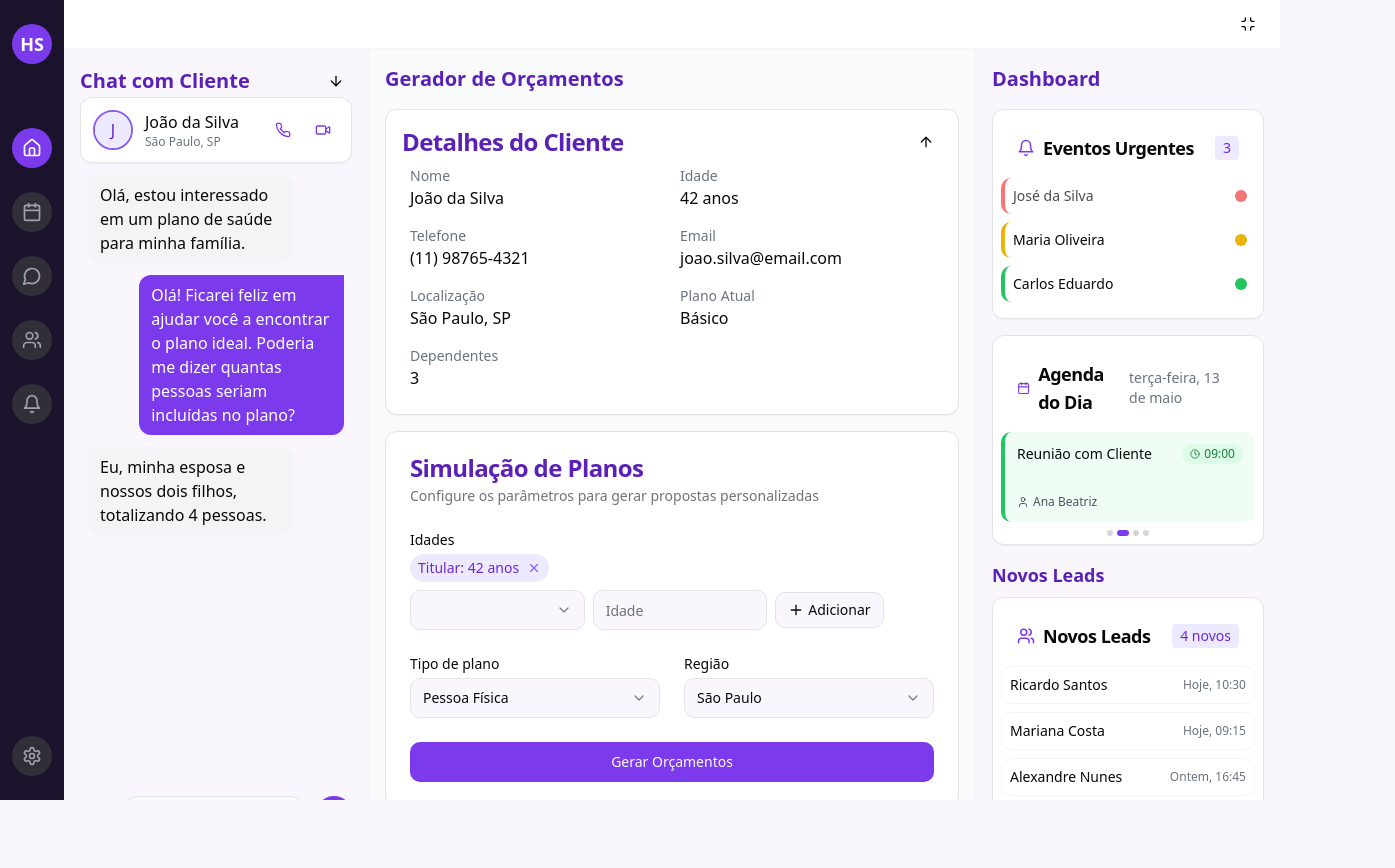
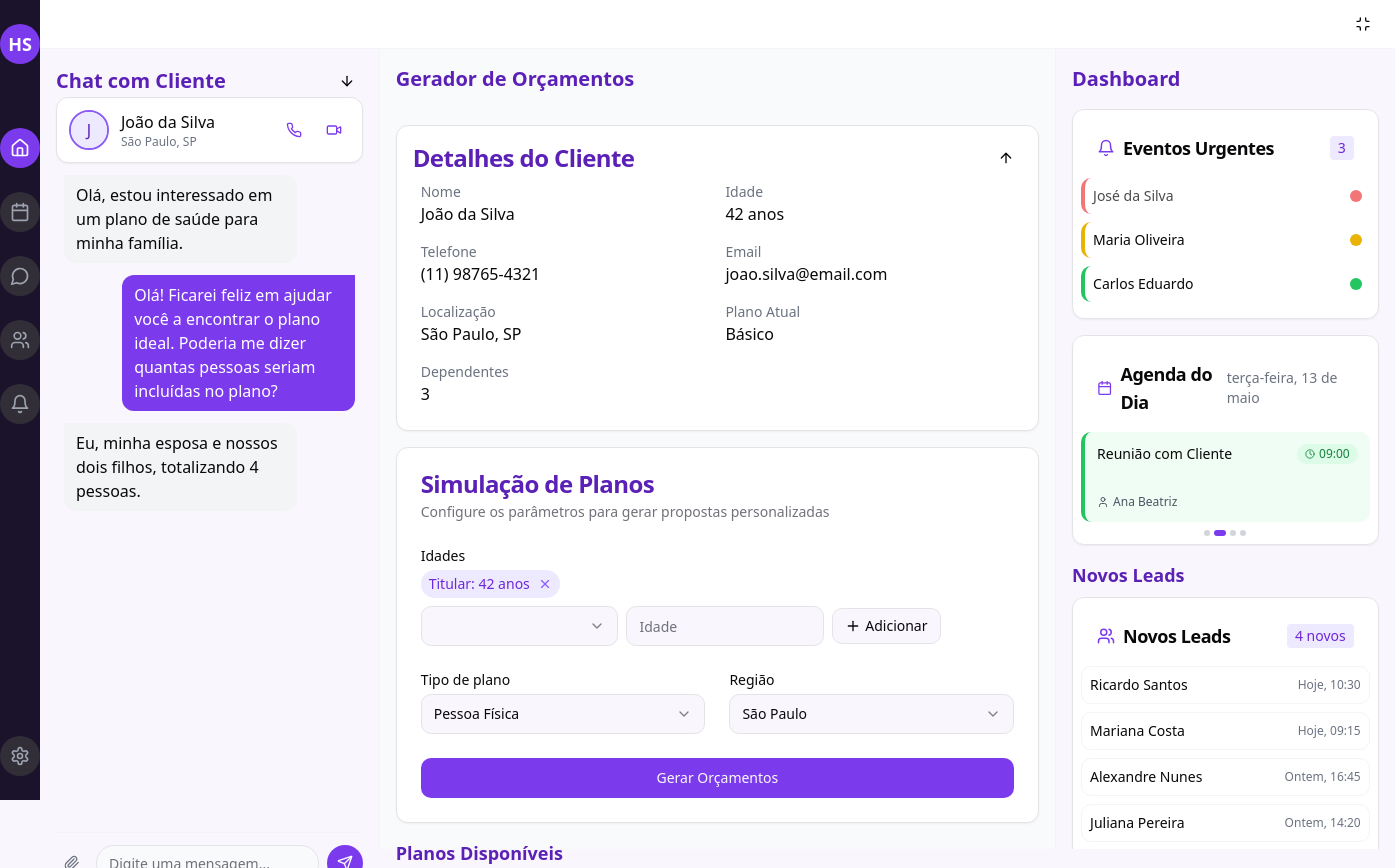
Before and after one commit to vifmaciel/health-advisor-connect, a React (Vite) app: page / in a window 1280 px wide. Shown: the top 868 px of the page, 1395 px wide, since content can reach past the window. Before the commit the page ends 800 px from the top, so only its background shows below. Built offline with nearby package versions, Linux system fonts and the light colour scheme.

Commit message:
Fix: Page not rendering and scrolling
The page was not rendering correctly and was not scrollable. This commit addresses the issue.

```diff
--- a/src/components/quotation/QuotationGenerator.tsx
+++ b/src/components/quotation/QuotationGenerator.tsx
@@ -1,4 +1,3 @@
-
 import React, { useState } from 'react';
 import { Card, CardHeader, CardTitle, CardDescription, CardContent, CardFooter } from '@/components/ui/card';
 import { Button } from '@/components/ui/button';
@@ -8,6 +7,7 @@ import { Input } from '@/components/ui/input';
 import { Check, Plus, Send, MessageSquare, ArrowDown, ArrowUp, X } from 'lucide-react';
 import { cn } from '@/lib/utils';
 import { Collapsible, CollapsibleContent, CollapsibleTrigger } from '@/components/ui/collapsible';
+import { ScrollArea } from '@/components/ui/scroll-area';
 import { QuotationData } from '../chat/ChatInterface';
 
 interface ClientInfo {
@@ -177,7 +177,8 @@ const QuotationGenerator: React.FC<QuotationGeneratorProps> = ({ clientInfo }) =
   };
 
   return (
-    <div className="h-full flex flex-col space-y-4 overflow-hidden">
+    <ScrollArea className="h-full">
+      <div className="p-4 space-y-4">
         {/* Client Info Section */}
         <Collapsible open={isDetailsOpen} onOpenChange={setIsDetailsOpen}>
           <Card>
@@ -343,10 +344,10 @@ const QuotationGenerator: React.FC<QuotationGeneratorProps> = ({ clientInfo }) =
         </Card>
 
         {/* Generated Plans Section */}
-      <div className="flex-1 flex flex-col min-h-0">
-        <h3 className="text-lg font-semibold mb-3 text-health-800">Planos Disponíveis</h3>
+        <div className="space-y-4">
+          <h3 className="text-lg font-semibold text-health-800">Planos Disponíveis</h3>
 
-        <div className="flex-1 overflow-y-auto space-y-4">
+          <div className="space-y-4">
             {generatedQuotes.map((quote, index) => (
               <Card
                 key={index}
@@ -432,13 +433,14 @@ const QuotationGenerator: React.FC<QuotationGeneratorProps> = ({ clientInfo }) =
 
           <Button
             variant="outline"
-          className="mt-4 text-health-700 border-health-200 hover:bg-health-50 hover:border-health-300"
+            className="w-full mt-4 text-health-700 border-health-200 hover:bg-health-50 hover:border-health-300"
             onClick={() => setShowAllPlans(!showAllPlans)}
           >
             {showAllPlans ? "Ver menos planos" : "Ver todos os planos disponíveis"}
           </Button>
         </div>
       </div>
+    </ScrollArea>
   );
 };
 
--- a/src/pages/Index.tsx
+++ b/src/pages/Index.tsx
@@ -1,4 +1,3 @@
-
 import React, { useState } from 'react';
 import Sidebar from '@/components/layout/Sidebar';
 import ChatInterface from '@/components/chat/ChatInterface';
@@ -26,12 +25,12 @@ const Index = () => {
   const [isMainContentMinimized, setIsMainContentMinimized] = useState(false);
 
   return (
-    <div className="flex h-screen w-full overflow-hidden">
+    <div className="flex h-screen w-full">
       {/* Left Sidebar with Icons */}
       <Sidebar />
 
       {/* Main Layout */}
-      <div className="flex flex-1 flex-col h-full overflow-hidden">
+      <div className="flex flex-1 flex-col h-full">
         {/* Header with Minimize/Maximize Button */}
         <div className="bg-white border-b border-gray-100 px-4 py-2 flex items-center justify-end">
           <Button
@@ -48,12 +47,12 @@ const Index = () => {
         <Collapsible
           open={!isMainContentMinimized}
           onOpenChange={(open) => setIsMainContentMinimized(!open)}
-          className="flex flex-1 h-full overflow-hidden"
+          className="flex flex-1 h-full"
         >
-          <CollapsibleContent className="flex flex-1 h-full data-[state=open]:overflow-hidden">
-            <div className="flex flex-1 h-full overflow-hidden">
+          <CollapsibleContent className="flex flex-1 h-full">
+            <div className="flex flex-1 h-full">
               {/* Left Panel - Chat Interface (expanded) */}
-              <div className="w-1/4 h-full flex flex-col overflow-hidden">
+              <div className="w-1/4 h-full flex flex-col">
                 {/* Chat Section - Now takes up full left panel */}
                 <Collapsible open={isChatOpen} onOpenChange={setIsChatOpen} className="flex-1">
                   <div className="p-4 pb-0">
@@ -75,9 +74,13 @@ const Index = () => {
               </div>
 
               {/* Middle Panel - Quotation Generator */}
-              <div className="w-2/4 h-full bg-gray-50 border-x border-gray-100 p-4 overflow-y-auto">
-                <h3 className="text-xl font-bold text-health-800 mb-4">Gerador de Orçamentos</h3>
-                <QuotationGenerator clientInfo={clientInfo} />
+              <div className="w-2/4 h-full bg-gray-50 border-x border-gray-100">
+                <div className="p-4 pb-0">
+                  <h3 className="text-xl font-bold text-health-800 mb-4">Gerador de Orçamentos</h3>
+                </div>
+                <div className="h-full">
+                  <QuotationGenerator clientInfo={clientInfo} />
+                </div>
               </div>
 
               {/* Right Panel - Dashboard Widgets and New Leads */}
@@ -86,17 +89,17 @@ const Index = () => {
                   <h3 className="text-xl font-bold text-health-800">Dashboard</h3>
 
                   {/* Urgent Events Widget */}
-                  <div className="h-[30%] mb-4">
+                  <div className="mb-4">
                     <UrgentEvents />
                   </div>
 
                   {/* Daily Schedule Widget */}
-                  <div className="h-[30%] mb-4">
+                  <div className="mb-4">
                     <DailySchedule />
                   </div>
 
                   {/* New Leads Widget */}
-                  <div className="h-[30%]">
+                  <div>
                     <h3 className="text-lg font-bold text-health-800 mb-2">Novos Leads</h3>
                     <NewLeads />
                   </div>
```
Lines whose indentation alone changed are shown as unchanged.
